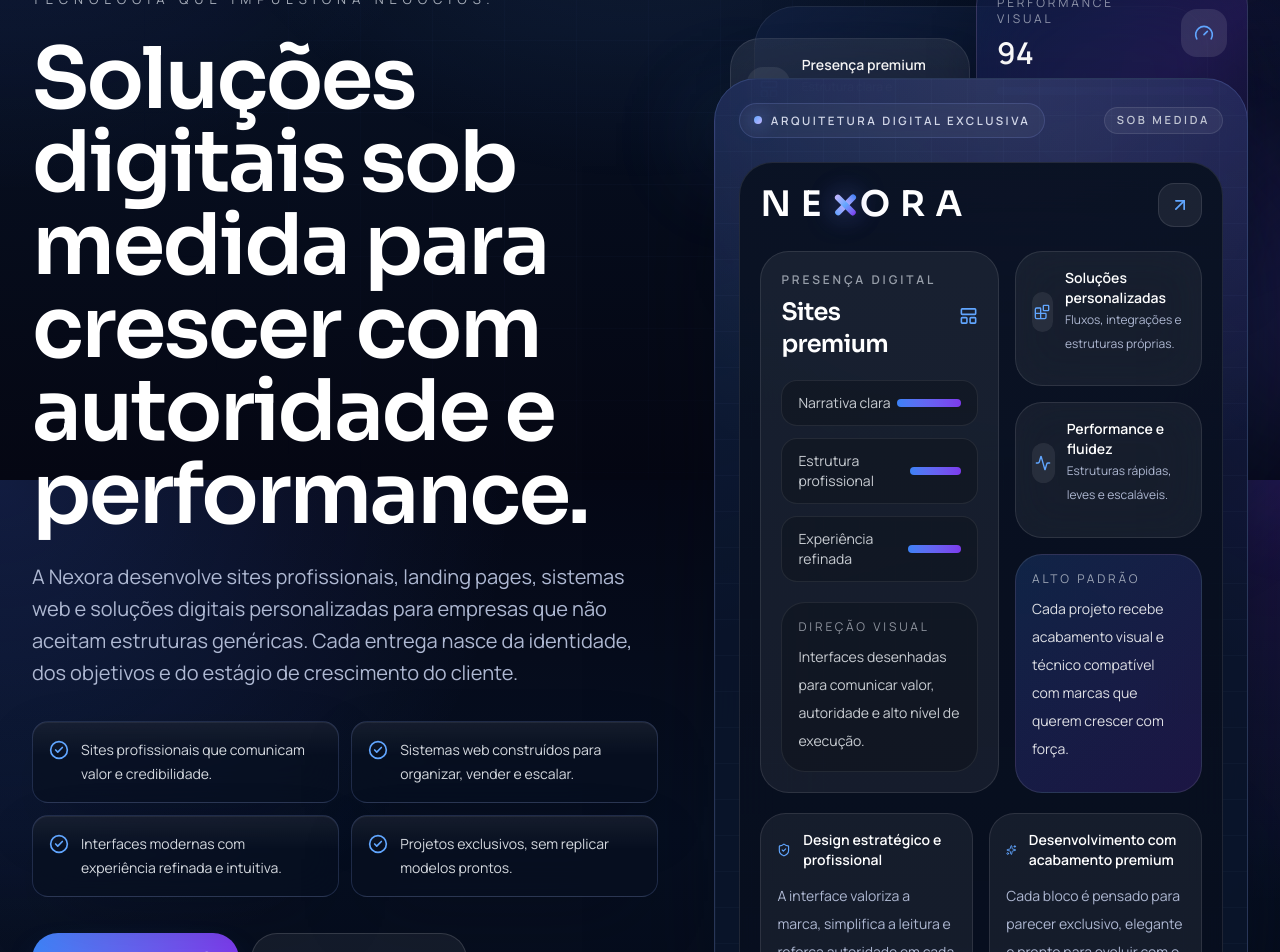
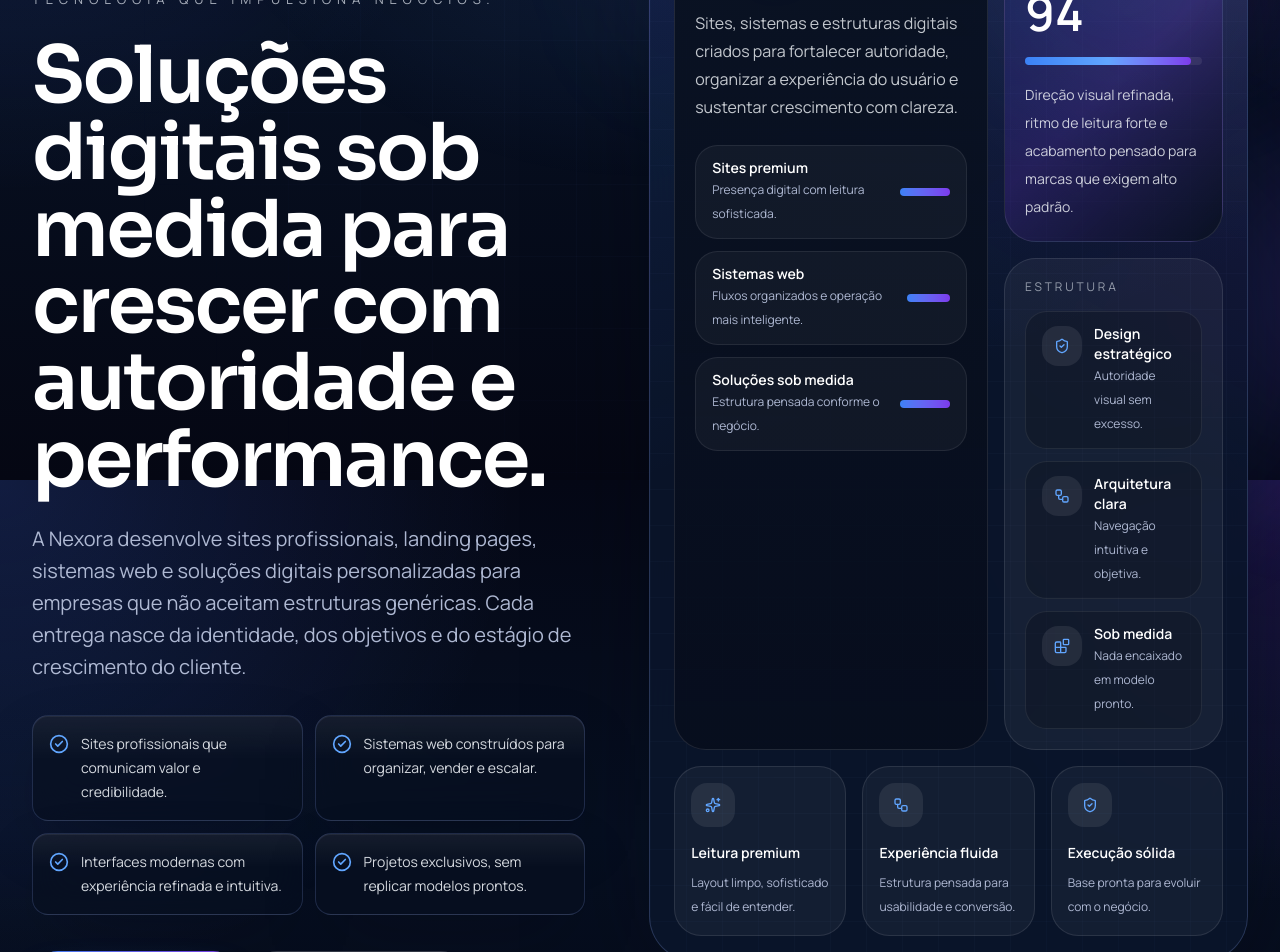
Before and after one commit to GustavobrittoDev/NEXORA, a Next.js app: page / in a window 1280 px wide. Shown: the part 320-1272 px from the top of the page. Built offline with nearby package versions, Linux system fonts and the light colour scheme.

Commit message:
Simplify hero composition

```diff
--- a/app/page.tsx
+++ b/app/page.tsx
@@ -38,7 +38,7 @@
           id="inicio"
           className="section-anchor pt-32 pb-22 sm:pt-36 lg:pt-40 lg:pb-28"
         >
-          <div className="mx-auto grid max-w-7xl items-center gap-14 px-6 lg:grid-cols-[1.08fr_0.92fr] lg:px-8">
+          <div className="mx-auto grid max-w-7xl items-start gap-14 px-6 lg:grid-cols-[1.02fr_0.98fr] lg:gap-16 lg:px-8">
             <div className="relative z-10">
               <div className="chip w-fit">
                 Estratégia, design e desenvolvimento sob medida
@@ -49,7 +49,7 @@
               </div>
 
               <div className="mt-8 space-y-6">
-                <h1 className="max-w-4xl text-5xl font-semibold leading-[0.98] text-white sm:text-6xl lg:text-[5.3rem]">
+                <h1 className="max-w-3xl text-5xl font-semibold leading-[0.98] text-white sm:text-6xl lg:text-[4.9rem]">
                   Soluções digitais sob medida para crescer com autoridade e
                   performance.
                 </h1>
--- a/components/hero-visual.tsx
+++ b/components/hero-visual.tsx
@@ -1,207 +1,180 @@
 import {
-  Activity,
   ArrowUpRight,
   Blocks,
   Gauge,
-  LayoutPanelTop,
   ShieldCheck,
   Sparkles,
+  Workflow,
 } from "lucide-react";
 import { NexoraLogo } from "@/components/nexora-logo";
 
 export function HeroVisual() {
   return (
-    <div className="relative mx-auto w-full max-w-[40rem] pb-6 pt-8 lg:ml-auto lg:pt-2">
-      <div className="animate-glow absolute -left-14 top-20 h-40 w-40 rounded-full bg-[radial-gradient(circle,rgba(97,166,255,0.22),transparent_72%)] blur-2xl" />
-      <div className="absolute -right-8 top-10 h-52 w-52 rounded-full bg-[radial-gradient(circle,rgba(124,58,237,0.22),transparent_72%)] blur-3xl" />
-      <div className="absolute bottom-14 right-6 h-52 w-52 rounded-full bg-[radial-gradient(circle,rgba(59,130,246,0.16),transparent_72%)] blur-3xl" />
+    <div className="relative mx-auto w-full max-w-[40rem] lg:ml-auto">
+      <div className="pointer-events-none absolute -left-8 top-12 h-44 w-44 rounded-full bg-[radial-gradient(circle,rgba(97,166,255,0.18),transparent_72%)] blur-3xl" />
+      <div className="pointer-events-none absolute -right-10 top-6 h-56 w-56 rounded-full bg-[radial-gradient(circle,rgba(124,58,237,0.18),transparent_72%)] blur-3xl" />
 
-      <div className="hidden lg:block absolute inset-x-10 top-8 h-48 rounded-[2.6rem] border border-white/8 bg-[linear-gradient(135deg,rgba(19,34,68,0.72),rgba(11,19,37,0.2))] backdrop-blur-2xl" />
+      <div className="panel-strong relative overflow-hidden rounded-[2.8rem] p-5 shadow-[0_42px_120px_-50px_rgba(3,7,18,0.96)] sm:p-6">
+        <div className="absolute inset-0 grid-mesh opacity-20" />
+        <div className="absolute inset-0 bg-[radial-gradient(circle_at_top_right,rgba(255,255,255,0.08),transparent_32%)]" />
+        <div className="absolute right-0 top-0 h-64 w-64 bg-[radial-gradient(circle,rgba(59,130,246,0.12),transparent_70%)] blur-3xl" />
 
-      <div className="animate-float-slow absolute left-4 top-16 hidden md:block w-[15rem] rounded-[1.9rem] border border-white/10 bg-[linear-gradient(180deg,rgba(255,255,255,0.08),rgba(255,255,255,0.03))] p-4 shadow-[0_24px_60px_-32px_rgba(2,6,23,0.88)] backdrop-blur-2xl">
-        <div className="flex items-center gap-3">
-          <div className="flex h-11 w-11 items-center justify-center rounded-2xl bg-white/8 text-brand-strong">
-            <LayoutPanelTop className="h-5 w-5" />
-          </div>
-          <div>
-            <p className="text-sm font-semibold text-white">Presença premium</p>
-            <p className="text-xs leading-6 text-muted">
-              Estrutura clara e sofisticada.
-            </p>
-          </div>
-        </div>
-        <div className="mt-4 rounded-[1.4rem] border border-white/8 bg-black/20 px-4 py-3">
-          <p className="text-xs uppercase tracking-[0.24em] text-slate-200/62">
-            Entrega
-          </p>
-          <p className="mt-2 text-sm leading-6 text-slate-100/84">
-            Layout autoral, alto padrão visual e leitura estratégica da marca.
-          </p>
-        </div>
-      </div>
-
-      <div className="animate-float-delay absolute right-0 top-0 hidden sm:block w-[17rem] rounded-[2rem] border border-white/12 bg-[linear-gradient(140deg,rgba(30,58,138,0.24),rgba(124,58,237,0.16),rgba(7,15,30,0.88))] p-5 shadow-[0_28px_70px_-34px_rgba(5,10,24,0.95)] backdrop-blur-2xl">
-        <div className="flex items-center justify-between gap-3">
-          <div>
-            <p className="text-xs uppercase tracking-[0.24em] text-slate-200/60">
-              Performance visual
-            </p>
-            <p className="mt-2 text-3xl font-semibold text-white">94</p>
-          </div>
-          <div className="flex h-12 w-12 items-center justify-center rounded-2xl bg-white/10 text-brand-strong">
-            <Gauge className="h-5 w-5" />
-          </div>
-        </div>
-        <div className="mt-4 h-2 rounded-full bg-white/8">
-          <div className="h-full w-[94%] rounded-full bg-gradient-to-r from-brand to-accent" />
-        </div>
-        <div className="mt-4 grid gap-3">
-          {[
-            "Arquitetura sob medida",
-            "Leitura clara e elegante",
-            "Base pronta para evoluir",
-          ].map((item) => (
-            <div
-              key={item}
-              className="rounded-[1.2rem] border border-white/8 bg-white/6 px-3 py-2 text-sm text-slate-100/84"
-            >
-              {item}
-            </div>
-          ))}
-        </div>
-      </div>
-
-      <div className="panel-strong relative mt-20 overflow-hidden rounded-[2.7rem] p-5 shadow-[0_40px_120px_-48px_rgba(3,7,18,0.95)] sm:mt-24 sm:p-6">
-        <div className="absolute inset-0 grid-mesh opacity-25" />
-        <div className="absolute inset-0 bg-[radial-gradient(circle_at_top,rgba(255,255,255,0.08),transparent_44%)]" />
-
-        <div className="relative flex items-center justify-between gap-4">
-          <span className="chip">Arquitetura digital exclusiva</span>
-          <span className="rounded-full border border-white/10 bg-white/6 px-3 py-1 text-[0.7rem] font-semibold uppercase tracking-[0.24em] text-slate-100/76">
-            Sob medida
-          </span>
-        </div>
-
-        <div className="relative mt-6 rounded-[2.1rem] border border-white/10 bg-[linear-gradient(180deg,rgba(9,17,33,0.92),rgba(7,13,28,0.82))] p-5 backdrop-blur-2xl">
-          <div className="flex items-center justify-between gap-4">
-            <NexoraLogo size="md" showTagline={false} />
-            <div className="flex h-11 w-11 items-center justify-center rounded-2xl border border-white/10 bg-white/7 text-brand-strong">
-              <ArrowUpRight className="h-5 w-5" />
+        <div className="relative">
+          <div className="flex flex-wrap items-center justify-between gap-3">
+            <span className="chip">Arquitetura digital exclusiva</span>
+            <div className="flex items-center gap-2 rounded-full border border-white/10 bg-white/6 px-3 py-2 text-[0.7rem] font-semibold uppercase tracking-[0.24em] text-slate-100/76">
+              <span className="h-2 w-2 rounded-full bg-gradient-to-r from-brand to-accent" />
+              Sob medida
             </div>
           </div>
 
-          <div className="mt-6 grid gap-4 xl:grid-cols-[1.15fr_0.85fr]">
-            <div className="rounded-[1.8rem] border border-white/10 bg-white/6 p-5">
+          <div className="mt-6 grid gap-4 xl:grid-cols-[1.16fr_0.84fr]">
+            <div className="rounded-[2rem] border border-white/10 bg-[linear-gradient(180deg,rgba(9,17,33,0.94),rgba(7,13,28,0.84))] p-5">
               <div className="flex items-center justify-between gap-4">
-                <div>
-                  <p className="text-xs font-semibold uppercase tracking-[0.24em] text-slate-200/64">
-                    Presença digital
-                  </p>
-                  <h3 className="mt-2 text-2xl font-semibold text-white">
-                    Sites premium
-                  </h3>
+                <NexoraLogo size="md" showTagline={false} />
+                <div className="flex h-11 w-11 items-center justify-center rounded-2xl border border-white/10 bg-white/7 text-brand-strong">
+                  <ArrowUpRight className="h-5 w-5" />
                 </div>
-                <LayoutPanelTop className="h-5 w-5 text-brand-strong" />
               </div>
 
-              <div className="mt-5 grid gap-3">
+              <p className="mt-5 max-w-md text-sm leading-7 text-slate-100/80 sm:text-base">
+                Sites, sistemas e estruturas digitais criados para fortalecer
+                autoridade, organizar a experiência do usuário e sustentar
+                crescimento com clareza.
+              </p>
+
+              <div className="mt-6 space-y-3">
                 {[
-                  "Narrativa clara",
-                  "Estrutura profissional",
-                  "Experiência refinada",
-                ].map((item) => (
+                  ["Sites premium", "Presença digital com leitura sofisticada."],
+                  ["Sistemas web", "Fluxos organizados e operação mais inteligente."],
+                  ["Soluções sob medida", "Estrutura pensada conforme o negócio."],
+                ].map(([title, description]) => (
                   <div
-                    key={item}
-                    className="flex items-center justify-between rounded-2xl border border-white/8 bg-black/20 px-4 py-3"
+                    key={title}
+                    className="flex items-center justify-between gap-4 rounded-[1.4rem] border border-white/8 bg-white/[0.04] px-4 py-3"
                   >
-                    <span className="text-sm text-slate-100/82">{item}</span>
+                    <div>
+                      <p className="text-sm font-semibold text-white">{title}</p>
+                      <p className="text-xs leading-6 text-muted">{description}</p>
+                    </div>
                     <span className="h-2 w-16 rounded-full bg-gradient-to-r from-brand to-accent" />
                   </div>
                 ))}
               </div>
-
-              <div className="mt-5 rounded-[1.5rem] border border-white/8 bg-black/20 p-4">
-                <p className="text-xs uppercase tracking-[0.24em] text-slate-200/60">
-                  Direção visual
-                </p>
-                <p className="mt-2 text-sm leading-7 text-slate-100/82">
-                  Interfaces desenhadas para comunicar valor, autoridade e alto
-                  nível de execução.
-                </p>
-              </div>
             </div>
 
             <div className="grid gap-4">
-              <div className="rounded-[1.7rem] border border-white/10 bg-white/6 p-4 backdrop-blur-xl">
-                <div className="flex items-center gap-3">
-                  <div className="flex h-10 w-10 items-center justify-center rounded-2xl bg-white/8 text-brand-strong">
-                    <Blocks className="h-4 w-4" />
-                  </div>
+              <div className="rounded-[2rem] border border-white/10 bg-[linear-gradient(135deg,rgba(30,58,138,0.24),rgba(124,58,237,0.18),rgba(9,17,33,0.88))] p-5">
+                <div className="flex items-start justify-between gap-3">
                   <div>
-                    <p className="text-sm font-semibold text-white">
-                      Soluções personalizadas
+                    <p className="text-xs uppercase tracking-[0.24em] text-slate-200/62">
+                      Performance visual
                     </p>
-                    <p className="text-xs leading-6 text-muted">
-                      Fluxos, integrações e estruturas próprias.
+                    <p className="mt-3 text-5xl font-semibold leading-none text-white">
+                      94
                     </p>
                   </div>
+                  <div className="flex h-12 w-12 items-center justify-center rounded-2xl bg-white/10 text-brand-strong">
+                    <Gauge className="h-5 w-5" />
+                  </div>
                 </div>
+
+                <div className="mt-5 h-2 rounded-full bg-white/8">
+                  <div className="h-full w-[94%] rounded-full bg-gradient-to-r from-brand via-brand-strong to-accent" />
+                </div>
+
+                <p className="mt-4 text-sm leading-7 text-slate-100/82">
+                  Direção visual refinada, ritmo de leitura forte e acabamento
+                  pensado para marcas que exigem alto padrão.
+                </p>
               </div>
 
-              <div className="rounded-[1.7rem] border border-white/10 bg-white/6 p-4 backdrop-blur-xl">
-                <div className="flex items-center gap-3">
-                  <div className="flex h-10 w-10 items-center justify-center rounded-2xl bg-white/8 text-brand-strong">
-                    <Activity className="h-4 w-4" />
-                  </div>
-                  <div>
-                    <p className="text-sm font-semibold text-white">
-                      Performance e fluidez
-                    </p>
-                    <p className="text-xs leading-6 text-muted">
-                      Estruturas rápidas, leves e escaláveis.
-                    </p>
-                  </div>
+              <div className="rounded-[2rem] border border-white/10 bg-white/[0.05] p-5">
+                <p className="text-xs uppercase tracking-[0.24em] text-slate-200/62">
+                  Estrutura
+                </p>
+
+                <div className="mt-4 grid gap-3">
+                  {[
+                    {
+                      icon: ShieldCheck,
+                      title: "Design estratégico",
+                      text: "Autoridade visual sem excesso.",
+                    },
+                    {
+                      icon: Workflow,
+                      title: "Arquitetura clara",
+                      text: "Navegação intuitiva e objetiva.",
+                    },
+                    {
+                      icon: Blocks,
+                      title: "Sob medida",
+                      text: "Nada encaixado em modelo pronto.",
+                    },
+                  ].map((item) => {
+                    const Icon = item.icon;
+
+                    return (
+                      <div
+                        key={item.title}
+                        className="flex items-start gap-3 rounded-[1.35rem] border border-white/8 bg-black/18 px-4 py-3"
+                      >
+                        <div className="mt-0.5 flex h-10 w-10 shrink-0 items-center justify-center rounded-2xl bg-white/8 text-brand-strong">
+                          <Icon className="h-4 w-4" />
+                        </div>
+                        <div>
+                          <p className="text-sm font-semibold text-white">
+                            {item.title}
+                          </p>
+                          <p className="text-xs leading-6 text-muted">
+                            {item.text}
+                          </p>
+                        </div>
+                      </div>
+                    );
+                  })}
                 </div>
-              </div>
-
-              <div className="rounded-[1.7rem] border border-white/10 bg-[linear-gradient(135deg,rgba(59,130,246,0.18),rgba(124,58,237,0.18))] p-4">
-                <p className="text-xs uppercase tracking-[0.24em] text-slate-100/62">
-                  Alto padrão
-                </p>
-                <p className="mt-2 text-sm leading-7 text-white/86">
-                  Cada projeto recebe acabamento visual e técnico compatível com
-                  marcas que querem crescer com força.
-                </p>
               </div>
             </div>
           </div>
 
-          <div className="mt-5 grid gap-4 sm:grid-cols-2">
-            <div className="rounded-[1.6rem] border border-white/10 bg-white/6 p-4">
-              <div className="flex items-center gap-3">
-                <ShieldCheck className="h-5 w-5 text-brand-strong" />
-                <p className="text-sm font-semibold text-white">
-                  Design estratégico e profissional
-                </p>
-              </div>
-              <p className="mt-3 text-sm leading-7 text-muted">
-                A interface valoriza a marca, simplifica a leitura e reforça
-                autoridade em cada interação.
-              </p>
-            </div>
+          <div className="mt-4 grid gap-4 sm:grid-cols-3">
+            {[
+              {
+                icon: Sparkles,
+                title: "Leitura premium",
+                text: "Layout limpo, sofisticado e fácil de entender.",
+              },
+              {
+                icon: Workflow,
+                title: "Experiência fluida",
+                text: "Estrutura pensada para usabilidade e conversão.",
+              },
+              {
+                icon: ShieldCheck,
+                title: "Execução sólida",
+                text: "Base pronta para evoluir com o negócio.",
+              },
+            ].map((item) => {
+              const Icon = item.icon;
 
-            <div className="rounded-[1.6rem] border border-white/10 bg-white/6 p-4">
-              <div className="flex items-center gap-3">
-                <Sparkles className="h-5 w-5 text-brand-strong" />
-                <p className="text-sm font-semibold text-white">
-                  Desenvolvimento com acabamento premium
-                </p>
-              </div>
-              <p className="mt-3 text-sm leading-7 text-muted">
-                Cada bloco é pensado para parecer exclusivo, elegante e pronto
-                para evoluir com o negócio.
-              </p>
-            </div>
+              return (
+                <div
+                  key={item.title}
+                  className="rounded-[1.7rem] border border-white/10 bg-white/[0.045] p-4"
+                >
+                  <div className="flex h-11 w-11 items-center justify-center rounded-2xl bg-white/8 text-brand-strong">
+                    <Icon className="h-4 w-4" />
+                  </div>
+                  <p className="mt-4 text-sm font-semibold text-white">
+                    {item.title}
+                  </p>
+                  <p className="mt-2 text-xs leading-6 text-muted">
+                    {item.text}
+                  </p>
+                </div>
+              );
+            })}
           </div>
         </div>
       </div>
```
